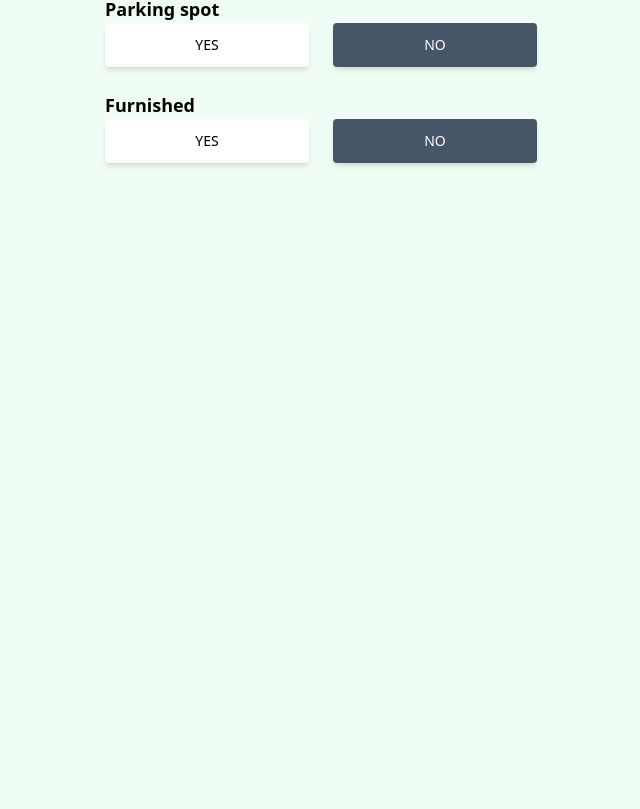
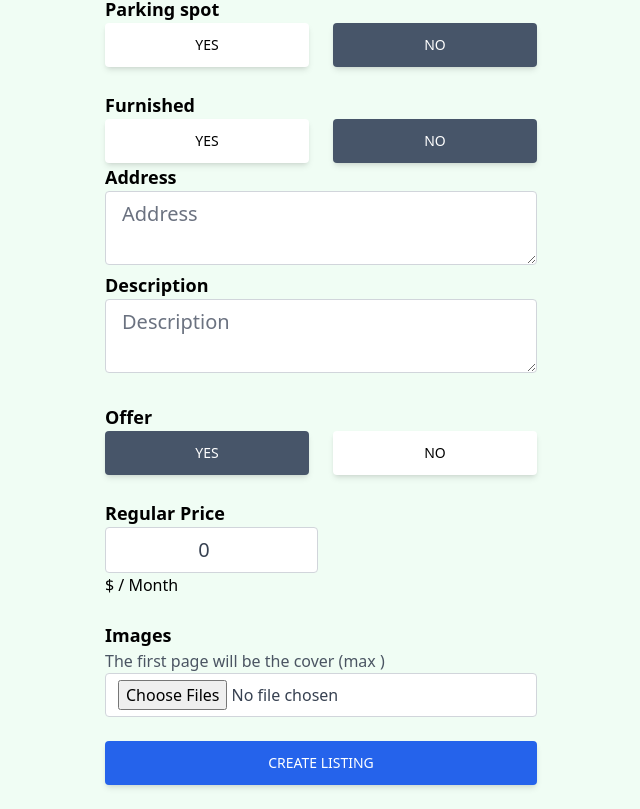
Before and after one commit to EmmanuelJaya/realtor-clone-react, a React (Create React App) app: page /create-listing in a window 1280 px wide. Shown: the part 402-1211 px from the top of the page, without its empty margins (319-959 px from the left). Before the commit the page ends 800 px from the top, so only its background shows below. Built offline with nearby package versions, Linux system fonts and the light colour scheme; no server answers.

Commit message:
created the listing page part-2

```diff
--- a/src/pages/CreateListing.jsx
+++ b/src/pages/CreateListing.jsx
@@ -6,11 +6,16 @@
         type: "rent",
         name: "",
         bedrooms: 1,
-        bathroom: 1,
+        bathrooms: 1,
         parking: false,
         furnished: false,
+        address: "",
+        description: "",
+        offer: false,
+        regularPrice: 0,
+        discountedPrice: 0,
     })
-    const {type, name, bedrooms, bathrooms, parking, furnished} = formData;
+    const {type, name, bedrooms, bathrooms, parking, furnished, address, description, offer, regularPrice, discountedPrice} = formData;
     function onChange(){}
   return (
     <main className="max-w-md px-2 mx-auto">
@@ -32,11 +37,11 @@
             <div className="flex space-x-6 mb-6">
                 <div>
                     <p className="text-lg font-semibold">Beds</p>
-                    <input type="number" id="bedrooms" value={bedrooms} onChange={onChange} min="1" max="50" required className="w-full px-4 py-2 text-xl text-gray-700 bg-white border border-gray-300 rounded transition duration-150 ease-in-out focus:text-gray-700 focus:bg-white focus:bprder-slate-600 text-center"></input>
+                    <input type="number" id="bedrooms" value={bedrooms} onChange={onChange} min="1" max="50" required className="w-full px-4 py-2 text-xl text-gray-700 bg-white border border-gray-300 rounded transition duration-150 ease-in-out focus:text-gray-700 focus:bg-white focus:border-slate-600 text-center"></input>
                 </div>
                 <div>
                 <p className="text-lg font-semibold">Baths</p>
-                    <input type="number" id="bathrooms" value={bathrooms} onChange={onChange} min="1" max="50" required className="w-full px-4 py-2 text-xl text-gray-700 bg-white border border-gray-300 rounded transition duration-150 ease-in-out focus:text-gray-700 focus:bg-white focus:bprder-slate-600 text-center"></input>
+                    <input type="number" id="bathrooms" value={bathrooms} onChange={onChange} min="1" max="50" required className="w-full px-4 py-2 text-xl text-gray-700 bg-white border border-gray-300 rounded transition duration-150 ease-in-out focus:text-gray-700 focus:bg-white focus:border-slate-600 text-center"></input>
                 </div>
             </div>
             <p className="text-lg mt-6 font-semibold">Parking spot</p>
@@ -61,6 +66,55 @@
                         no
                 </button>
             </div>
+            <p className="text-lg font-semibold">Address</p>
+            <textarea type="text" id="address" value={address} onChange={onchange} placeholder="Address" required className="w-full px-4 py-2 text-xl text-gray-700 bg-white border border-gray-300 rounded transition duration-150 ease-in-out focus:text-gray-700 focus:bg-white focus:border-slate-600" />
+            <p className="text-lg font-semibold">Description</p>
+            <textarea type="text" id="description" value={description} onChange={onchange} placeholder="Description" required className="w-full px-4 py-2 text-xl text-gray-700 bg-white border border-gray-300 rounded transition duration-150 ease-in-out focus:text-gray-700 focus:bg-white focus:border-slate-600" />
+            <p className="text-lg mt-6 font-semibold">Offer</p>
+            <div className="flex mb-6">
+                <button type="button" id="offer" value={false}
+                    onClick={onchange} className={`mr-3 px-7 py-3 font-medium text-sm uppercase shadow-md rounded hover:shadow-lg focus:shadow-lg active:shadow-lg transition duration-150 ease-in-out w-full ${offer ? "bg-white text-black" : "bg-slate-600 text-white"}`}>
+                        yes
+                </button>
+                <button type="button" id="offer" value={true}
+                    onClick={onchange} className={`ml-3 px-7 py-3 font-medium text-sm uppercase shadow-md rounded hover:shadow-lg focus:shadow-lg active:shadow-lg transition duration-150 ease-in-out w-full ${!offer ? "bg-white text-black" : "bg-slate-600 text-white"}`}>
+                        no
+                </button>
+            </div>
+            <div className="flex items-center mb-6">
+                <div>
+                    <p className="text-lg font-semibold">Regular Price</p>
+                    <div className="flex w-full justify-center items-center space-x-6">
+                        <input type="number" id="regularPrice" value={regularPrice} onChange={onChange} min="50" max="400000000" required className="w-full px-4 py-2 text-xl text-gray-700 bg-white border border-gray-300 rounded transition duration-150 ease-in-out focus:text-gray-700 focus:bg-white focus:border-slate-600 text-center"/>
+                    </div>
+                     {type === "rent" && (
+                      <div>
+                        <p className="text-md w-full whitespace-nowrap">$ / Month</p>
+                      </div>
+                     )}
+                </div>
+            </div>
+            {offer && (
+            <div className="flex items-center mb-6">
+                <div>
+                    <p className="text-lg font-semibold">Discounted Price</p>
+                    <div className="flex w-full justify-center items-center space-x-6">
+                        <input type="number" id="discountedPrice" value={discountedPrice} onChange={onChange} min="50" max="400000000" required={offer} className="w-full px-4 py-2 text-xl text-gray-700 bg-white border border-gray-300 rounded transition duration-150 ease-in-out focus:text-gray-700 focus:bg-white focus:border-slate-600 text-center"/>
+                    </div>
+                    {type === "rent" && (
+                    <div>
+                        <p className="text-md w-full whitespace-nowrap">$ / Month</p>
+                    </div>
+                    )}
+                </div>
+            </div>
+            )}
+            <div className="mb-6">
+                <p className="text-lg font-semibold">Images</p>
+                <p className="text-gray-600">The first page will be the cover (max )</p>
+                <input type="file" id="images" onChange={onchange} accept=".jpg,.png,.jpeg" multiple required className="w-full px-3 py-1.5 text-gray-700 bg-white border border-gray-300 rounded transition duratio-150 ease-in-out focus:bg-white focus:border-slate-600"/>
+            </div>
+            <button type="submit" className="mb-6  w-full py-3 px-7 text-white bg-blue-600 font-medium text-sm uppercase rounded shadow-md hover:bg-blue-700nhover:shadow-lg focus:bg-blue-700 focus:shadow-lg active:bg-blue-800 active:shadow-lg transition duration-150 ease-in-out">Create Listing</button>
         </form>
     </main>
   )
```
